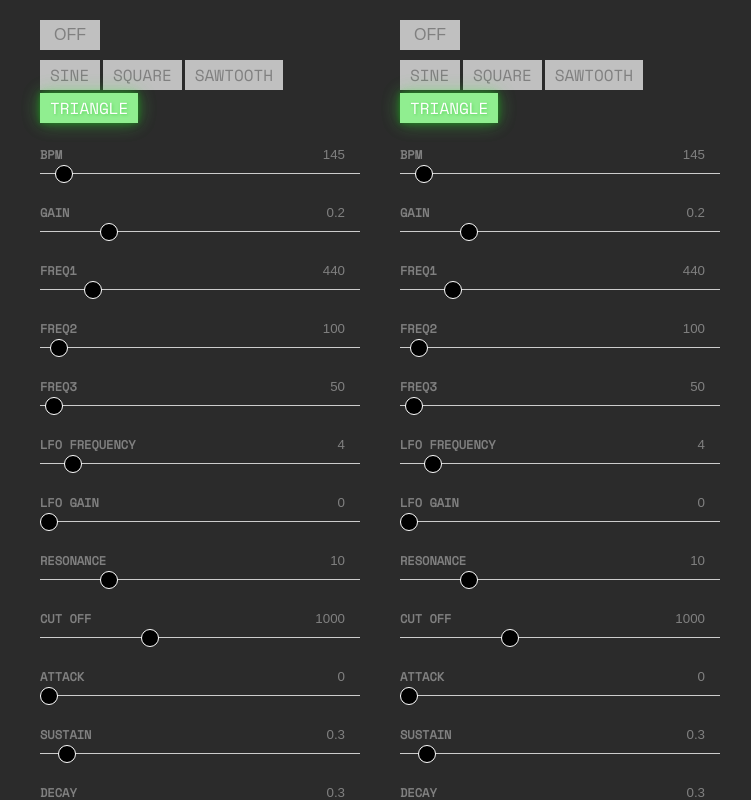
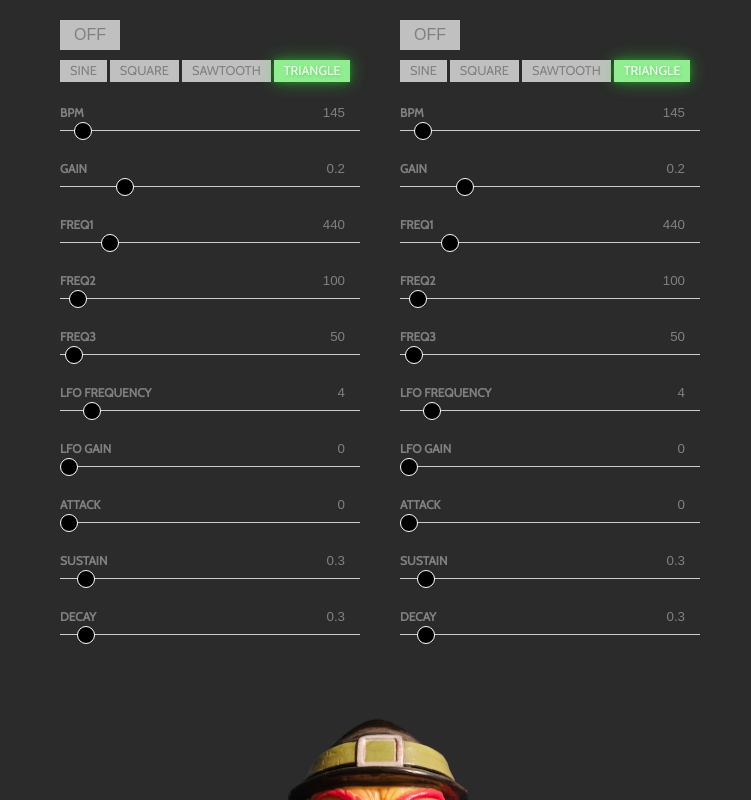
Before and after one commit to gabriel3000/webosc-repeater, a Next.js app: page /webosc-repeater in a window 1280 px wide. Shown: the top 800 px of the page, without its empty margins (260-1011 px from the left). Built offline with nearby package versions, Linux system fonts and the light colour scheme.

Commit message:
font change. web app audio fix

```diff
--- a/src/app/layout.tsx
+++ b/src/app/layout.tsx
@@ -1,13 +1,13 @@
 import './globals.css'
 import type { Metadata } from 'next'
-import { Space_Mono } from 'next/font/google'
+import { Cabin } from 'next/font/google'
 
 export const metadata: Metadata = {
   title: 'Gabriel Jablanczy',
   description: 'Gabriel Jablanczy\'s personal website',
 }
 
-const spaceMonoFont = Space_Mono({
+const cabinFont = Cabin({
   weight: '400',
   subsets: ['latin'],
 })
@@ -19,7 +19,7 @@
 }) {
   return (
     <html lang="en">
-      <body className={spaceMonoFont.className}>{children}</body>
+      <body className={cabinFont.className}>{children}</body>
     </html>
   )
 }
--- a/src/app/page.module.css
+++ b/src/app/page.module.css
@@ -3,13 +3,15 @@
   margin: 0 auto;
   padding: 60px 10px 10px 10px;
   color: #fff;
+  line-height: 1.5;
 
 }
 .subheading {
-  padding: 10px 0 30px 0;
+  padding: 10px 0 60px 0;
 }
 .job {
   padding-bottom: 20px;
+  line-height: 1.5;
 }
 /* Mobile */
 @media (max-width: 700px) {
--- a/src/app/page.tsx
+++ b/src/app/page.tsx
@@ -20,7 +20,7 @@
 
                         <div className={styles.job}>
                             <h3>
-                            <a href="http://www.isobar.com/us/home" target="_blank">Isobar</a><span> 2014-2017</span>
+                            <a href="http://www.isobar.com/us/home" target="_blank">Isobar / Dentsu</a><span> 2014-2017</span>
                             </h3>
                             <p>Award winning online marketing and enterprise level e-commerce experiences.<br/>Accounts: <a href="https://www.cinemax.com/" target="_blank">Cinemax,</a> Adidas, Lego, Royal Caribbean, <a href="https://exoticcars.enterprise.com/en/home.html" target="_blank">Enterprise</a></p>
                             {/* <div className="awards">
--- a/src/app/webosc-repeater/_c/components/radioGroup/radioGroup.module.css
+++ b/src/app/webosc-repeater/_c/components/radioGroup/radioGroup.module.css
@@ -14,15 +14,15 @@
 }
 
 .radio-group-option label {
-    font-size: 1rem;
+    font-size: 0.8rem;
     text-transform: uppercase;
-    height: 30px;
+    height: 22px;
     color: #808080;
     background-color: #C0C0C0; /* Gray */
     cursor: pointer;
     outline: none;
     padding: 3px 10px;
-    min-width: 60px;
+    /* min-width: 60px; */
     border: none;
     display: inline-block;
     margin: 0 3px 3px 0;
--- a/src/app/webosc-repeater/_c/engine/index.ts
+++ b/src/app/webosc-repeater/_c/engine/index.ts
@@ -23,11 +23,11 @@
             this.masterGain = this.AC.createGain();
             this.distortion = this.AC.createWaveShaper();
 
-            this.crfilter = this.AC.createBiquadFilter();
-            this.crfilter.type = 'highpass'; // Use a low-pass filter for a brighter sound
-            this.crfilter.frequency.value = 1000; // Set the cutoff frequency of the filter (in Hz)
-            this.crfilter.gain.value = 1; // Set the gain of the filter (in dB)
-            this.crfilter.Q.value = 10; // Set the Q factor of the filter (unitless)
+            // this.crfilter = this.AC.createBiquadFilter();
+            // this.crfilter.type = 'highpass'; // Use a low-pass filter for a brighter sound
+            // this.crfilter.frequency.value = 1000; // Set the cutoff frequency of the filter (in Hz)
+            // this.crfilter.gain.value = 1; // Set the gain of the filter (in dB)
+            // this.crfilter.Q.value = 10; // Set the Q factor of the filter (unitless)
 
             this.limiter.threshold.value = -6; // this is the pitfall, leave some headroom
             this.limiter.knee.value = 0.0; // brute force
@@ -144,13 +144,13 @@
     dynamics.connect(speaker);
              *
              */
-            if(this.crfilter) {
-                this.crfilter.frequency.value = cutoff;
-                this.crfilter.Q.value = resonance;
-                envelope.connect(this.crfilter);
-                this.crfilter.connect(saturate);
-                saturate.connect(limiter);
-            }
+            // if(this.crfilter) {
+            //     this.crfilter.frequency.value = cutoff;
+            //     this.crfilter.Q.value = resonance;
+            //     envelope.connect(this.crfilter);
+            //     this.crfilter.connect(saturate);
+            //     saturate.connect(limiter);
+            // }
 
             if(this.tape?.on) {
                 envelope.connect(this.tape.input);
--- a/src/app/webosc-repeater/_c/settings/CONTROL_MODULE.ts
+++ b/src/app/webosc-repeater/_c/settings/CONTROL_MODULE.ts
@@ -92,24 +92,24 @@
         max: 1,
         step: 0.01,
     },
-    {
-        knob: 'resonance',
-        labelContent: 'resonance',
-        type: 'slider',
-        value: 10,
-        min: 0,
-        max: 50,
-        step: 1,
-    },
-    {
-        knob: 'cutoff',
-        labelContent: 'Cut Off',
-        type: 'slider',
-        value: 1000,
-        min: 0,
-        max: 3000,
-        step: 1,
-    },
+    // {
+    //     knob: 'resonance',
+    //     labelContent: 'resonance',
+    //     type: 'slider',
+    //     value: 10,
+    //     min: 0,
+    //     max: 50,
+    //     step: 1,
+    // },
+    // {
+    //     knob: 'cutoff',
+    //     labelContent: 'Cut Off',
+    //     type: 'slider',
+    //     value: 1000,
+    //     min: 0,
+    //     max: 3000,
+    //     step: 1,
+    // },
     {
         knob: 'attack',
         type: 'slider',
```
